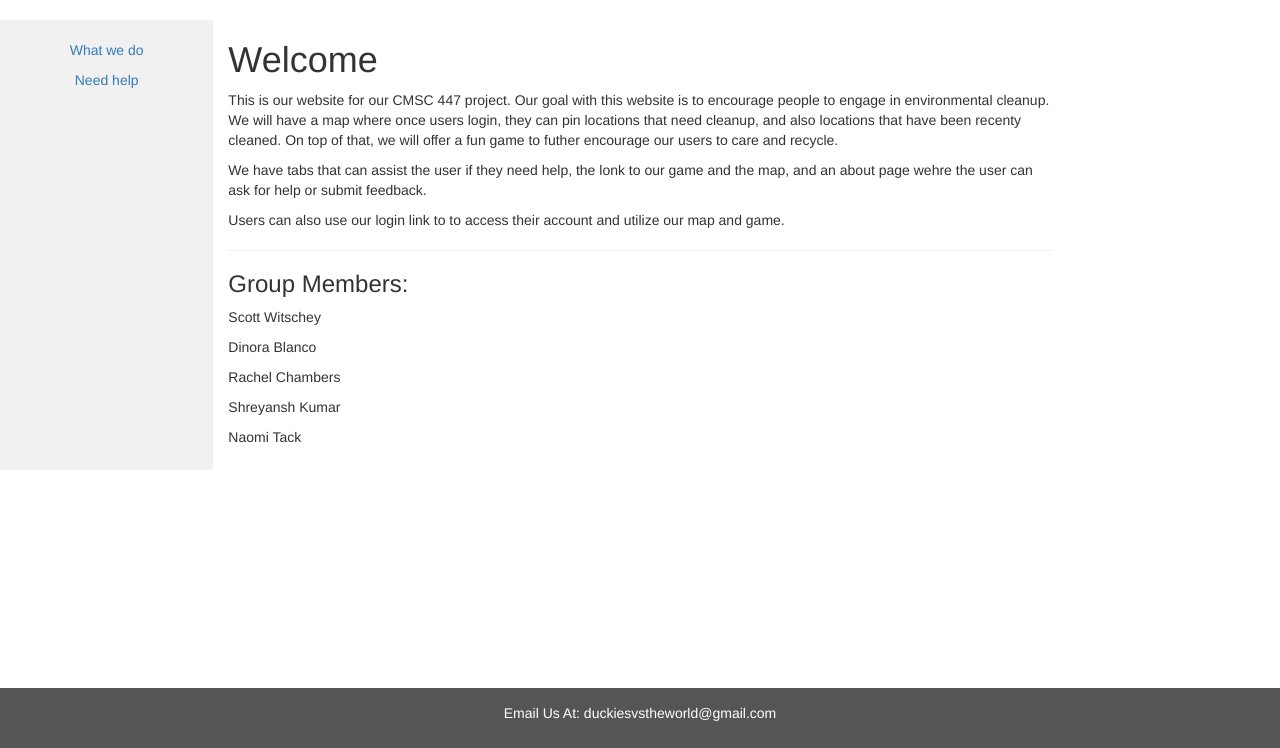
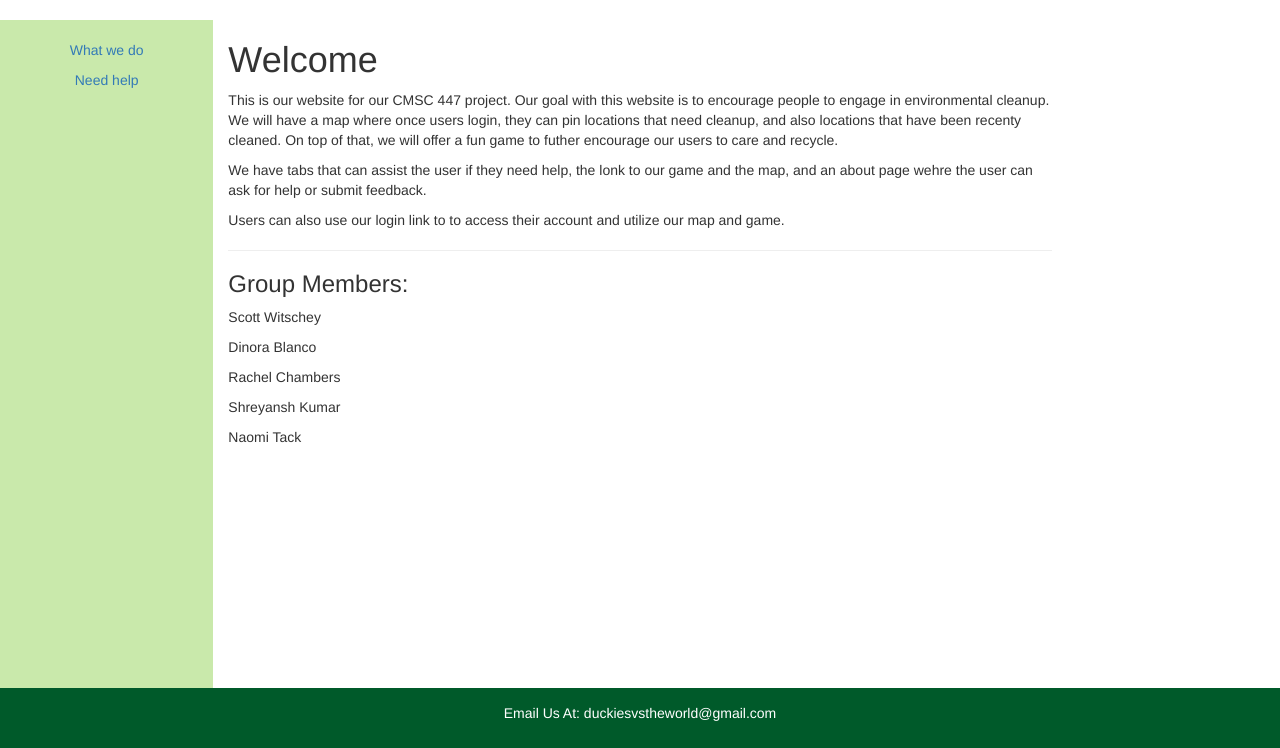
Before and after one commit to ntackyt/DucksVTheWorld, a Django app: page / in a window 1280 px wide. Shown: the part 52-800 px from the top of the page. Run offline with Django 3.2, Linux system fonts and the light colour scheme; some libraries are stand-ins or nearby versions.

Commit message:
update colors and map page

```diff
--- a/app/static/app/content/site.css
+++ b/app/static/app/content/site.css
@@ -9,18 +9,18 @@
 
 .sidenav {
     padding-top: 20px;
-    background-color: #f1f1f1;
-    height: 100%;
+    background-color: #c9e9ab;
+    height: 150%;
 }
 
 .footer {
     position: fixed;
     bottom: 0;
     width: 100%;
-    background-color: #555;
+    background-color: #005a2a;
     color: white;
     padding: 15px;
-    bottom: 0px;
+    bottom: 0px
 }
 
 @media screen and (max-width: 767px) {
--- a/app/static/app/modules/map.js
+++ b/app/static/app/modules/map.js
@@ -40,7 +40,7 @@ function loadmap() {
         let postText = `<h1 style="font-size:20px"> ${pin_type}: ${curr_pins[pin].pin_name}</h2>
                         ${curr_pins[pin].pin_data.pin_date}  @ ${curr_pins[pin].pin_data.pin_addr} <br>
                         ${curr_pins[pin].pin_data.pin_desc} <br>
-                        <button onclick="gotoPin(${pin})">See on map</button>`; // Make the button Id the same as the div id to get the attributes - could set buttons attributes?
+                        <button type="button" onclick="gotoPin(${pin})">See on map</button>`; // Make the button Id the same as the div id to get the attributes - could set buttons attributes?
         newPost.innerHTML = postText;
         console.log(postText)
         document.getElementById('postsScroll').append(newPost);
```
Also changed, not shown: app/static/app/content/styles_map.css (+4 -4 lines), db.sqlite3.
